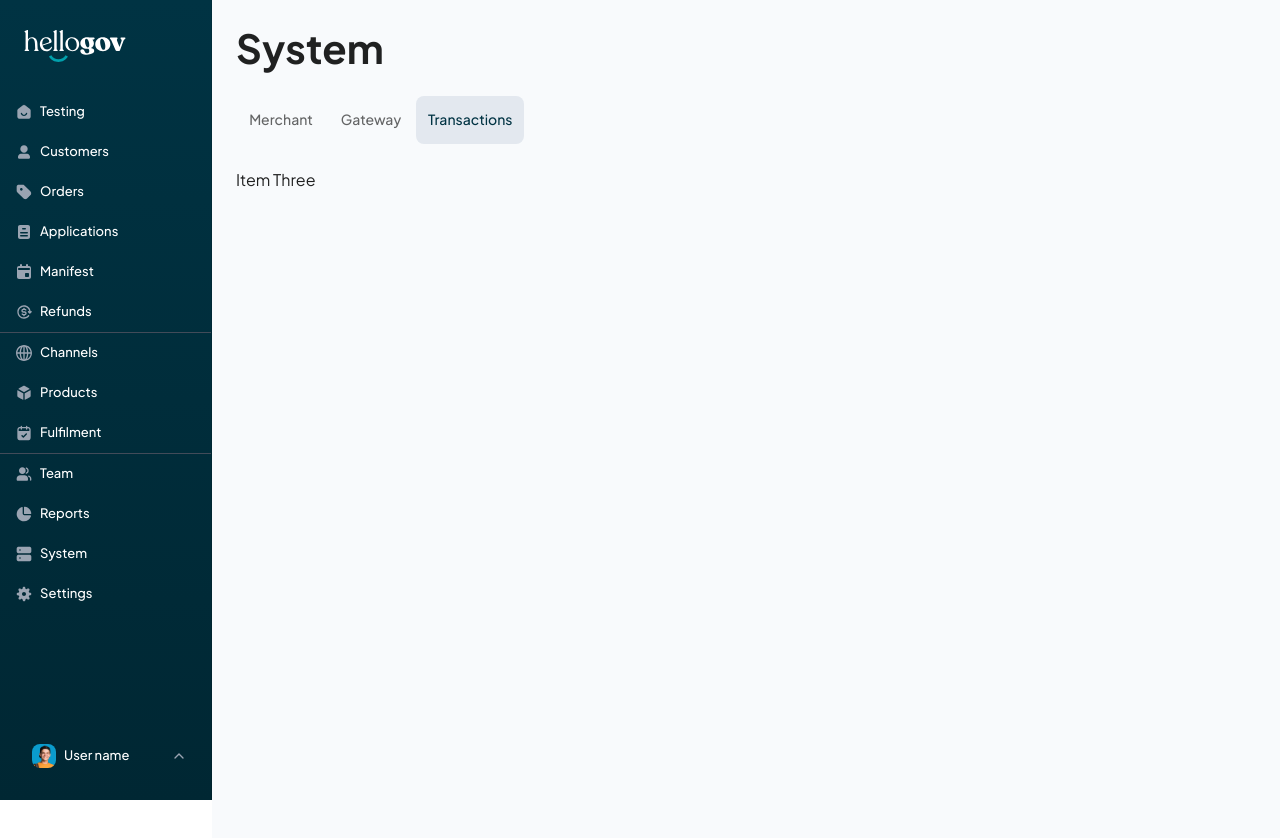
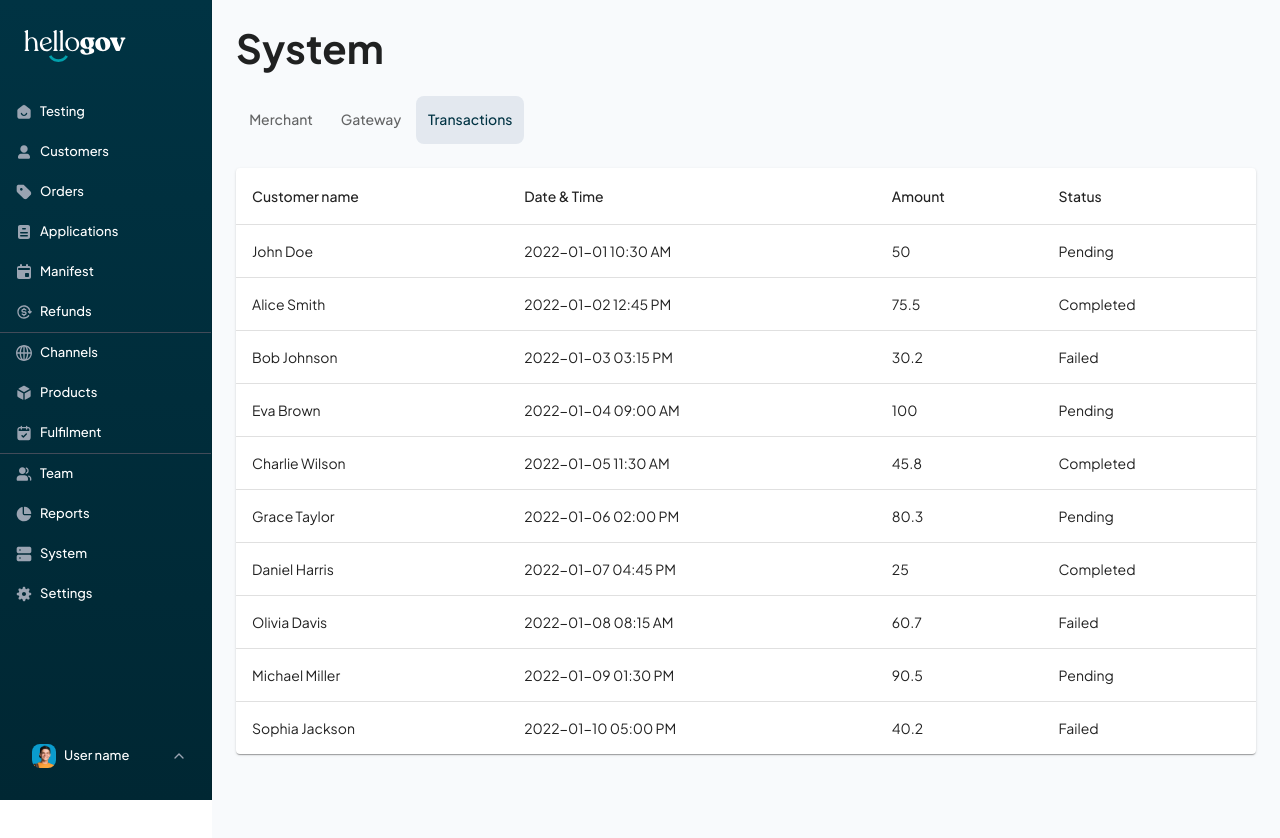
Before and after one commit to trimulabs/demo-project-asad, a Next.js app: page / in a window 1280 px wide. Both pictures are taken after a click on the tab "Transactions". Shown: the top 838 px of the page. Built offline with nearby package versions, Linux system fonts and the light colour scheme.

Commit message:
Table and dummy data for table added.

```diff
--- a/src/components/SettingsTabs.tsx
+++ b/src/components/SettingsTabs.tsx
@@ -3,6 +3,7 @@ import React, { useState } from 'react'
 import { Tabs, Tab, Box } from '@mui/material'
 import MerchantData from '@/components/MerchantData'
 import Gateway from '@/components/Gateway'
+import TransactionTable from '@/components/TransactionTable'
 
 interface TabPanelProps {
   children?: React.ReactNode
@@ -73,7 +74,7 @@ export default function SettingsTabs() {
       </CustomTabPanel>
 
       <CustomTabPanel value={value} index={2}>
-        Item Three
+        <TransactionTable />
       </CustomTabPanel>
     </Box>
   )
--- /dev/null
+++ b/src/components/TransactionTable.tsx
@@ -0,0 +1,70 @@
+import * as React from 'react'
+import Table from '@mui/material/Table'
+import TableBody from '@mui/material/TableBody'
+import TableCell from '@mui/material/TableCell'
+import TableContainer from '@mui/material/TableContainer'
+import TableHead from '@mui/material/TableHead'
+import TableRow from '@mui/material/TableRow'
+import Paper from '@mui/material/Paper'
+
+interface TableDataType {
+  name: string
+  dateTime: string
+  amount: number
+  status: string
+}
+
+const createData = (
+  name: string,
+  dateTime: string,
+  amount: number,
+  status: string
+): TableDataType => {
+  return { name, dateTime, amount, status }
+}
+
+const rows: TableDataType[] = [
+  createData('John Doe', '2022-01-01 10:30 AM', 50.0, 'Pending'),
+  createData('Alice Smith', '2022-01-02 12:45 PM', 75.5, 'Completed'),
+  createData('Bob Johnson', '2022-01-03 03:15 PM', 30.2, 'Failed'),
+  createData('Eva Brown', '2022-01-04 09:00 AM', 100.0, 'Pending'),
+  createData('Charlie Wilson', '2022-01-05 11:30 AM', 45.8, 'Completed'),
+  createData('Grace Taylor', '2022-01-06 02:00 PM', 80.3, 'Pending'),
+  createData('Daniel Harris', '2022-01-07 04:45 PM', 25.0, 'Completed'),
+  createData('Olivia Davis', '2022-01-08 08:15 AM', 60.7, 'Failed'),
+  createData('Michael Miller', '2022-01-09 01:30 PM', 90.5, 'Pending'),
+  createData('Sophia Jackson', '2022-01-10 05:00 PM', 40.2, 'Failed'),
+]
+
+export default function TransactionTable() {
+  return (
+    <TableContainer component={Paper}>
+      <Table sx={{ minWidth: 650 }} aria-label="simple table">
+        <TableHead>
+          <TableRow>
+            <TableCell>Customer name</TableCell>
+            <TableCell>Date & Time</TableCell>
+            <TableCell>Amount</TableCell>
+            <TableCell>Status</TableCell>
+          </TableRow>
+        </TableHead>
+        <TableBody>
+          {rows.map((row) => (
+            <TableRow
+              key={row.name}
+              sx={{ '&:last-child td, &:last-child th': { border: 0 } }}
+            >
+              <TableCell component="th" scope="row">
+                {row.name}
+              </TableCell>
+
+              <TableCell>{row.dateTime}</TableCell>
+              <TableCell>{row.amount}</TableCell>
+              <TableCell>{row.status}</TableCell>
+            </TableRow>
+          ))}
+        </TableBody>
+      </Table>
+    </TableContainer>
+  )
+}
```
